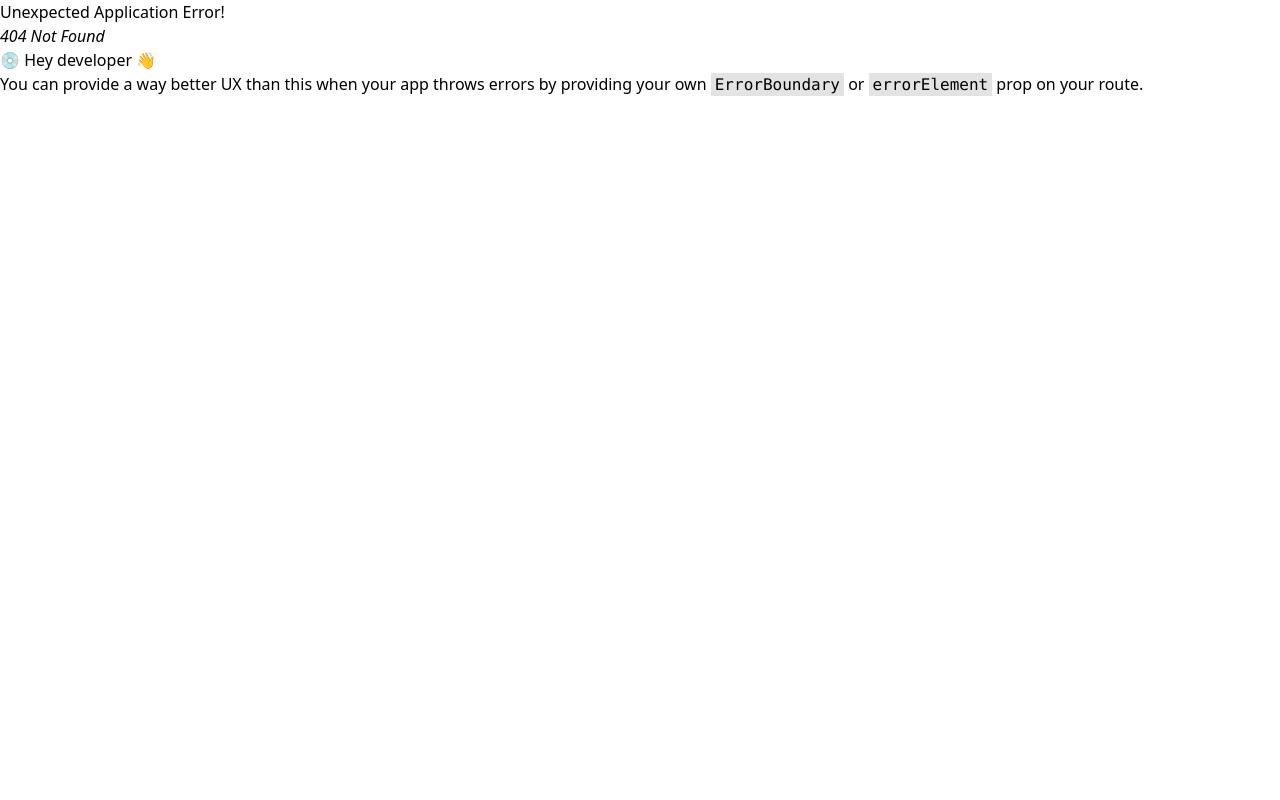
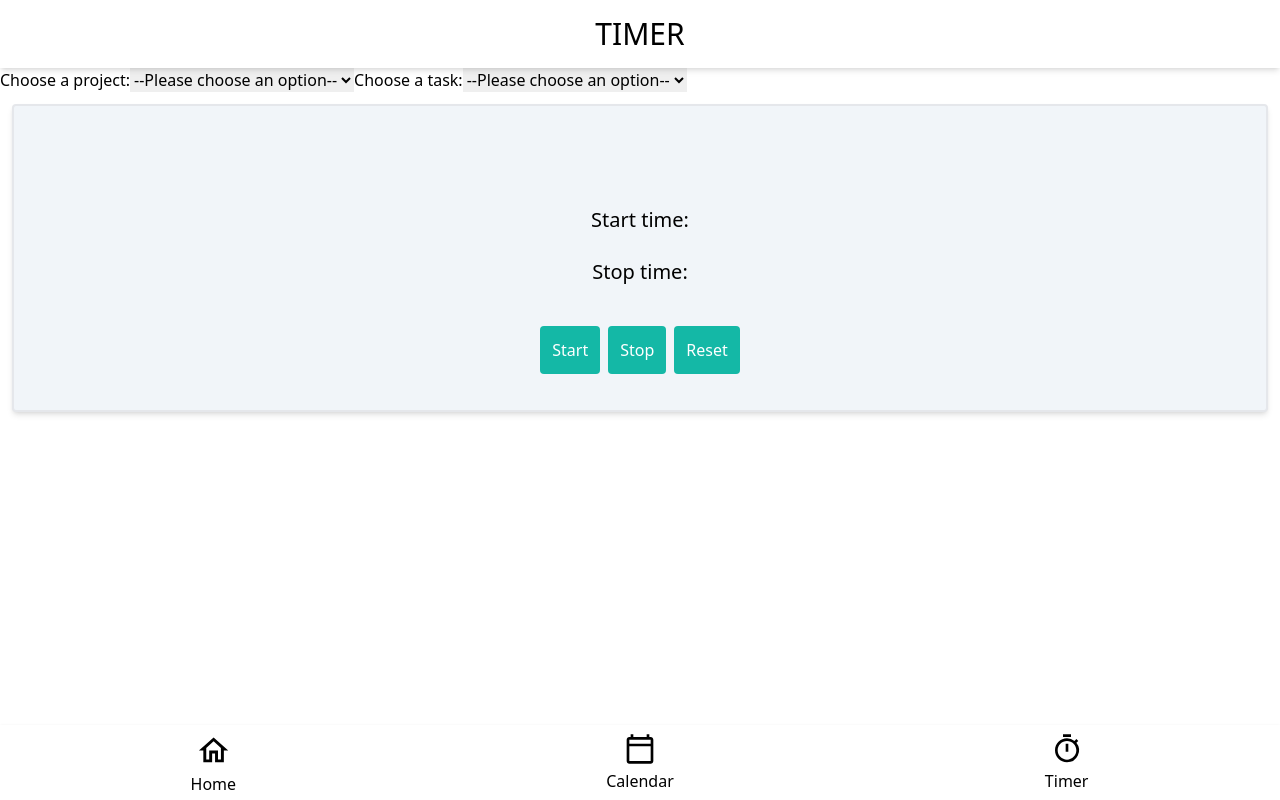
Before and after one commit to Binnaz-CME/tasks-and-time-tracking-app, a React (Vite) app: page /timer in a window 1280 px wide. Before the commit this address had no page. Built offline with nearby package versions, Linux system fonts and the light colour scheme; data requests are answered from the project's data file.

Commit message:
Add timer-component

```diff
--- a/db.json
+++ b/db.json
@@ -80,6 +80,12 @@
       "color": "#dfc3c3",
       "projectId": 5,
       "id": 9
+    },
+    {
+      "name": "Bilar",
+      "color": "#a9b3c6",
+      "projectId": 3,
+      "id": 10
     }
   ],
   "timelogs": [
@@ -163,6 +169,51 @@
       "time": "4 Nov 2022, 10:56:15 - 4 Nov 2022, 10:56:18",
       "color": "#dfc3c3",
       "id": 19
+    },
+    {
+      "start": "2022-11-04T11:00:52.086+01:00",
+      "stop": "2022-11-04T11:00:53.266+01:00",
+      "name": "Dammsuga",
+      "taskId": "8",
+      "time": "4 Nov 2022, 11:00:52 - 4 Nov 2022, 11:00:53",
+      "color": "#dfc3c3",
+      "id": 20
+    },
+    {
+      "start": "2022-11-04T11:49:31.443+01:00",
+      "stop": "2022-11-04T11:49:37.493+01:00",
+      "name": "Bilar",
+      "taskId": 10,
+      "time": "4 Nov 2022, 11:49:31 - 4 Nov 2022, 11:49:37",
+      "color": "#a9b3c6",
+      "id": 21
+    },
+    {
+      "start": "2022-11-04T11:51:41.625+01:00",
+      "stop": "2022-11-04T11:51:46.358+01:00",
+      "time": "4 Nov 2022, 11:51:41 - 4 Nov 2022, 11:51:46",
+      "id": 22
+    },
+    {
+      "start": "2022-11-04T11:52:26.911+01:00",
+      "stop": "2022-11-04T11:52:28.810+01:00",
+      "time": "4 Nov 2022, 11:52:26 - 4 Nov 2022, 11:52:28",
+      "id": 23
+    },
+    {
+      "start": "2022-11-04T11:53:11.378+01:00",
+      "stop": "2022-11-04T11:53:15.973+01:00",
+      "time": "4 Nov 2022, 11:53:11 - 4 Nov 2022, 11:53:15",
+      "id": 24
+    },
+    {
+      "start": "2022-11-04T11:53:40.960+01:00",
+      "stop": "2022-11-04T11:53:44.592+01:00",
+      "name": "vila",
+      "taskId": 2,
+      "time": "4 Nov 2022, 11:53:40 - 4 Nov 2022, 11:53:44",
+      "color": "#3c6d9a",
+      "id": 25
     }
   ]
 }
--- a/src/App.jsx
+++ b/src/App.jsx
@@ -4,6 +4,7 @@ import Calendar from "./pages/Calendar";
 import Root from "./pages/Root";
 import TimerPage from "./pages/TimerPage";
 import ProjectTasks from './pages/ProjectTasks'
+import Timer from "./components/Timer";
 import "./App.css";
 
 const router = createBrowserRouter([
@@ -26,6 +27,10 @@ const router = createBrowserRouter([
       {
         path: "project/:id",
         element: <ProjectTasks />,
+      },
+      {
+        path: "timer",
+        element: <Timer />,
       }
     ],
   },
--- a/src/components/Form.jsx
+++ b/src/components/Form.jsx
@@ -4,8 +4,6 @@ import { CSSTransition } from "react-transition-group";
 function Form({ handleSubmit, handleChange, inputState }) {
   const [showModal, setShowModal] = useState(false);
   const nodeRef = useRef(null);
-
-  console.log(inputState.name)
 
   function submit(e) {
     e.preventDefault();
--- a/src/components/Nav.jsx
+++ b/src/components/Nav.jsx
@@ -6,7 +6,6 @@ import {
   MdOutlineCalendarToday,
 } from "react-icons/md";
 
-//className="w-full h-screen"
 function Nav() {
   return (
     <div className="w-full h-12">
--- /dev/null
+++ b/src/components/Timer.jsx
@@ -0,0 +1,168 @@
+import React, { useState, useRef, useEffect } from "react";
+import { useTasksContext } from "../context/TasksContext";
+import { useProjectsContext } from "../context/ProjectsContext";
+import { DateTime, Duration } from "luxon";
+import { addTimelog } from "../api";
+import Header from "./Header";
+import Nav from "./Nav";
+
+function Timer() {
+  const { tasks } = useTasksContext();
+  const { projects } = useProjectsContext();
+  const [filteredTasks, setFilteredTasks] = useState([]);
+  const [foundTask, setFoundTask] = useState({});
+  const intervalRef = useRef();
+  const [startTime, setStartTime] = useState(null);
+  const [renderTime, setRenderTime] = useState("");
+  const [loading, setLoading] = useState(false);
+  const [time, setTime] = useState({});
+
+  function handleProjectsChange(e) {
+    const projectId = Number(e.target.value);
+
+    const filtered = tasks.filter((task) => task.projectId == projectId);
+    setFilteredTasks(filtered);
+  }
+
+  function handleTasksChange(e) {
+    const taskId = Number(e.target.value);
+    const foundTask = tasks.find((task) => task.id === taskId);
+    setFoundTask(foundTask);
+  }
+
+  function startTimer() {
+    if (!foundTask.name) return;
+
+    setStartTime(DateTime.now());
+    const startTimestamp = DateTime.now().toISO();
+    const start = DateTime.now(startTimestamp).toLocaleString(
+      DateTime.DATETIME_MED_WITH_SECONDS
+    );
+
+    setTime({ start });
+  }
+
+  async function stopTimer() {
+    if (startTime === null) return;
+
+    const stopTimestamp = DateTime.now().toISO();
+    const stop = DateTime.now(stopTimestamp).toLocaleString(
+      DateTime.DATETIME_MED_WITH_SECONDS
+    );
+
+    setTime({ ...time, stop });
+
+    const log = {
+      start: startTime,
+      stop: stopTimestamp,
+      name: foundTask.name,
+      taskId: foundTask.id,
+      time: `${time.start} - ${stop}`,
+      color: foundTask.color,
+    };
+
+    setLoading(true);
+    addTimelog(log).then(() => {
+      setLoading(false);
+      setStartTime(null);
+    });
+  }
+
+  function resetTime() {
+    setTime({});
+    setRenderTime("");
+  }
+
+  useEffect(() => {
+    if (startTime === null) return;
+    if (!foundTask.name) return;
+
+    intervalRef.current = setInterval(() => {
+      const elapsedTime = DateTime.now() - startTime;
+      const formattedTime =
+        Duration.fromMillis(elapsedTime).toFormat("hh:mm:ss");
+      setRenderTime(formattedTime);
+    }, 100);
+
+    return () => {
+      clearInterval(intervalRef.current);
+      intervalRef.current = null;
+    };
+  }, [startTime]);
+
+  return (
+    <div>
+      <Header title="Timer" />
+
+      <label>Choose a project:</label>
+      <select name="projects" onChange={(e) => handleProjectsChange(e)}>
+        <option value="">--Please choose an option--</option>
+        {projects.map((project) => (
+          <option key={project.id} value={project.id}>
+            {project.name.toUpperCase()}
+          </option>
+        ))}
+      </select>
+
+      <label>Choose a task:</label>
+      <select name="tasks" onChange={handleTasksChange}>
+        <option value="">--Please choose an option--</option>
+        {filteredTasks.map((task) => (
+          <option key={task.id} value={task.id}>
+            {task.name.toUpperCase()}
+          </option>
+        ))}
+      </select>
+
+      {foundTask ? (
+        <div
+          key={foundTask.id}
+          style={{ backgroundColor: foundTask.color }}
+          className=" bg-slate-100 shadow-md border-2 m-3 rounded p-3"
+        >
+          <div className="flex flex-col items-center">
+            <p className="p-8  m-2 rounded text-4xl font-bold text-white justify-center">
+              {renderTime}
+            </p>
+            <h5 className="px-5 m-2 rounded text-xl">
+              Start time:{" "}
+              <p className="italic px-5 m-2 rounded">{time.start}</p>
+            </h5>
+
+            <h5 className="px-5 m-2 rounded text-xl">
+              Stop time: <p className="italic px-5 m-2 rounded">{time.stop}</p>
+            </h5>
+
+            <div className="flex m-2 p-3">
+              <button
+                onClick={startTimer}
+                className="bg-teal-500 p-3 m-1 hover:border-teal-500 text-white rounded"
+                disabled={loading}
+              >
+                Start
+              </button>
+              <button
+                onClick={stopTimer}
+                className="bg-teal-500 p-3 m-1 hover:border-teal-500 text-white rounded"
+                disabled={loading}
+              >
+                Stop
+              </button>
+              <button
+                onClick={resetTime}
+                className="bg-teal-500 p-3 m-1 hover:border-teal-500 text-white rounded"
+                disabled={loading}
+              >
+                Reset
+              </button>
+            </div>
+          </div>
+        </div>
+      ) : null}
+
+      <Nav />
+    </div>
+  );
+}
+
+export default Timer;
--- a/src/pages/ProjectTasks.jsx
+++ b/src/pages/ProjectTasks.jsx
@@ -25,7 +25,6 @@ function ProjectTasks() {
   function handleChange(e) {
     const { name, value } = e.target;
     setInputState({ ...inputState, [name]: value });
-    console.log(inputState);
   }
 
   async function handleSubmit(e) {
```
Also changed, not shown: 1 other file (tests, documents, lock files or other folders).
